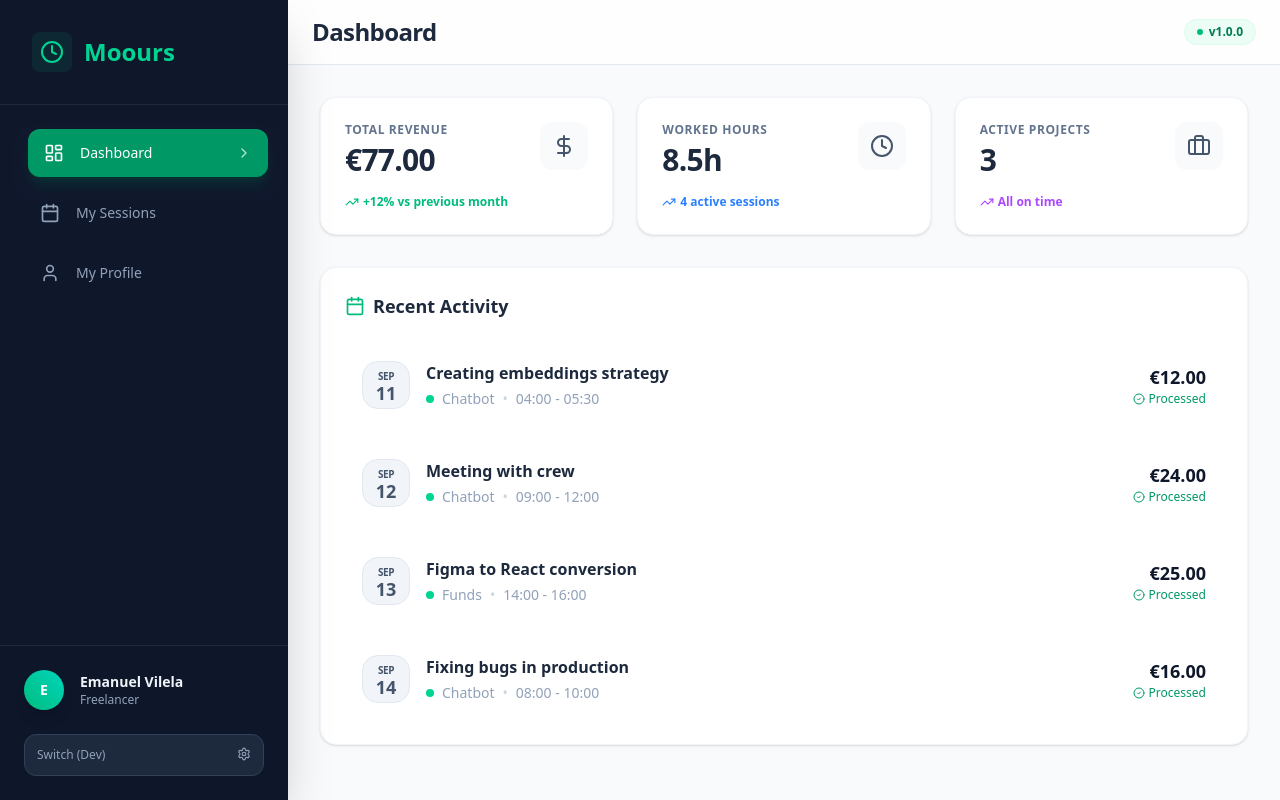
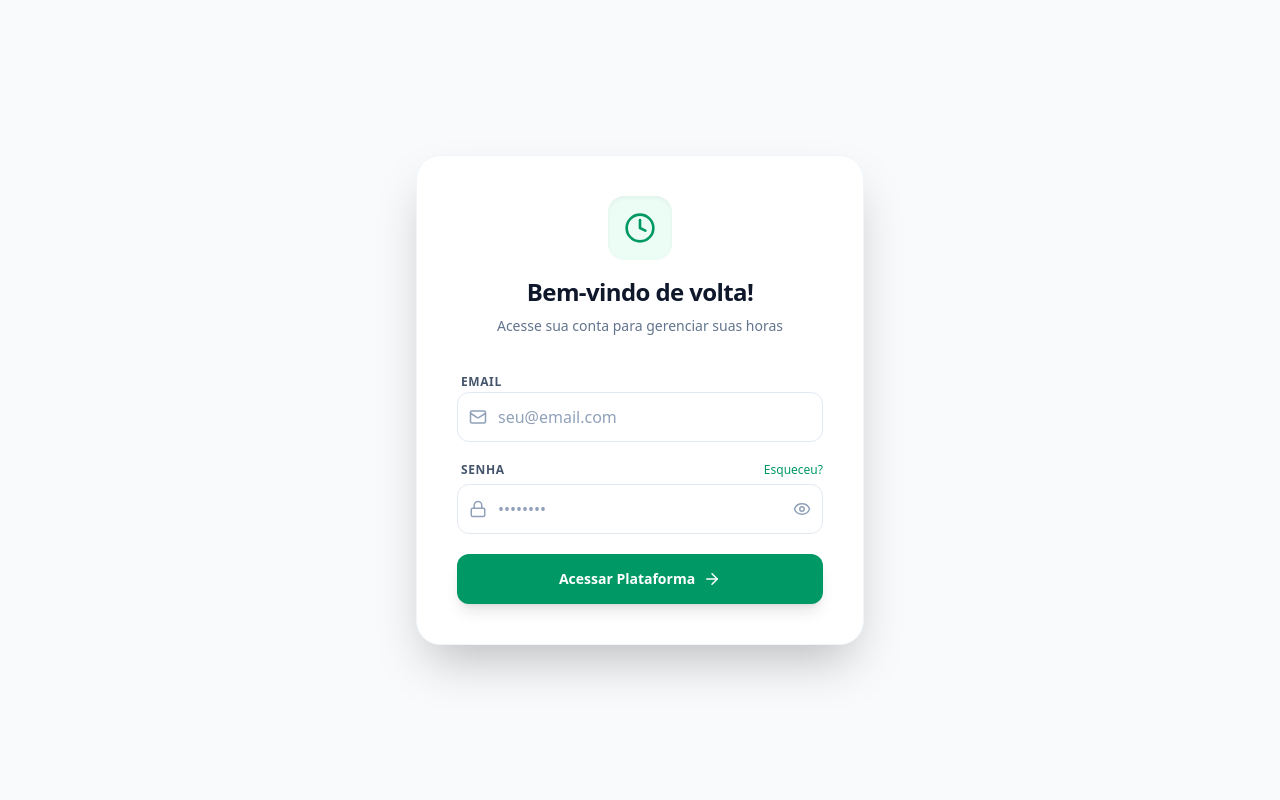
Before and after one commit to emanuelvsz/moours, a React (Vite) app in the folder frontend/: page / in a window 1280 px wide. Built offline with nearby package versions, Linux system fonts and the light colour scheme.

Commit message:
feat: creating login screen

```diff
--- a/frontend/src/App.tsx
+++ b/frontend/src/App.tsx
@@ -1,28 +1,35 @@
 import { useState } from "react";
 import { QueryClient, QueryClientProvider } from "@tanstack/react-query";
-
-import type { UserProfile } from "./core/domain/user-profile";
-
 import Sidebar from "./apps/web/components/side-bar";
 import Header from "./apps/web/components/header";
 import ViewController from "./apps/web/components/view-controller";
 import { createMockedFreelancerUserProfile } from "./infra/in-memory/user-profile/data";
+import { LoginScreen } from "./apps/web/screens/login";
 
 const queryClient = new QueryClient();
 
 export default function App() {
-  const [activeView, setActiveTab] = useState("DASHBOARD");
-  const [currentUser, setCurrentUser] = useState<UserProfile>(
+  const [isAuthenticated, setIsAuthenticated] = useState(false);
+  const [activeView, setActiveView] = useState("DASHBOARD");
+  const [currentUser, setCurrentUser] = useState(
     createMockedFreelancerUserProfile()
   );
   const [isSidebarOpen, setIsSidebarOpen] = useState(false);
+
+  if (!isAuthenticated) {
+    return (
+      <QueryClientProvider client={queryClient}>
+        <LoginScreen onLogin={() => setIsAuthenticated(true)} />
+      </QueryClientProvider>
+    );
+  }
 
   return (
     <QueryClientProvider client={queryClient}>
       <div className="flex h-screen bg-slate-50 font-sans antialiased text-slate-900">
         <Sidebar
           activeTab={activeView}
-          onActiveTab={setActiveTab}
+          onActiveTab={setActiveView}
           user={currentUser}
           onUserChange={setCurrentUser}
           isOpen={isSidebarOpen}
--- /dev/null
+++ b/frontend/src/apps/web/screens/login/index.tsx
@@ -0,0 +1,111 @@
+import { useState } from "react";
+import { Clock, Mail, Lock, Eye, EyeOff, ArrowRight } from "lucide-react";
+
+interface Props {
+  onLogin: () => void;
+}
+
+export const LoginScreen = ({ onLogin }: Props) => {
+  const [email, setEmail] = useState("");
+  const [password, setPassword] = useState("");
+  const [showPassword, setShowPassword] = useState(false);
+  const [isLoading, setIsLoading] = useState(false);
+
+  const handleSubmit = (e: React.FormEvent) => {
+    e.preventDefault();
+    setIsLoading(true);
+    setTimeout(() => {
+      setIsLoading(false);
+      onLogin();
+    }, 1000);
+  };
+
+  return (
+    <div className="flex h-screen w-full items-center justify-center bg-slate-50 p-4">
+      <div className="w-full max-w-md bg-white rounded-3xl shadow-2xl border border-slate-100 overflow-hidden">
+        <div className="p-8 md:p-10">
+          <div className="flex flex-col items-center mb-8">
+            <div className="w-16 h-16 bg-emerald-50 rounded-2xl flex items-center justify-center text-emerald-600 mb-4 shadow-inner">
+              <Clock size={32} />
+            </div>
+            <h1 className="text-2xl font-bold text-slate-900 tracking-tight">
+              Bem-vindo de volta!
+            </h1>
+            <p className="text-slate-500 text-sm mt-2">
+              Acesse sua conta para gerenciar suas horas
+            </p>
+          </div>
+
+          <form onSubmit={handleSubmit} className="space-y-5">
+            <div className="space-y-1.5">
+              <label className="text-xs font-bold text-slate-600 uppercase tracking-wider ml-1">
+                Email
+              </label>
+              <div className="relative">
+                <div className="absolute inset-y-0 left-0 pl-3 flex items-center pointer-events-none text-slate-400">
+                  <Mail size={18} />
+                </div>
+                <input
+                  type="email"
+                  required
+                  value={email}
+                  onChange={(e) => setEmail(e.target.value)}
+                  placeholder="seu@email.com"
+                  className="block w-full pl-10 pr-3 py-3 border border-slate-200 rounded-xl text-slate-900 placeholder-slate-400 focus:outline-none focus:ring-2 focus:ring-emerald-500/20 focus:border-emerald-500 transition-all"
+                />
+              </div>
+            </div>
+
+            <div className="space-y-1.5">
+              <div className="flex justify-between items-center ml-1">
+                <label className="text-xs font-bold text-slate-600 uppercase tracking-wider">
+                  Senha
+                </label>
+                <a
+                  href="#"
+                  className="text-xs font-medium text-emerald-600 hover:text-emerald-700"
+                >
+                  Esqueceu?
+                </a>
+              </div>
+              <div className="relative">
+                <div className="absolute inset-y-0 left-0 pl-3 flex items-center pointer-events-none text-slate-400">
+                  <Lock size={18} />
+                </div>
+                <input
+                  type={showPassword ? "text" : "password"}
+                  required
+                  value={password}
+                  onChange={(e) => setPassword(e.target.value)}
+                  placeholder="••••••••"
+                  className="block w-full pl-10 pr-10 py-3 border border-slate-200 rounded-xl text-slate-900 placeholder-slate-400 focus:outline-none focus:ring-2 focus:ring-emerald-500/20 focus:border-emerald-500 transition-all"
+                />
+                <button
+                  type="button"
+                  onClick={() => setShowPassword(!showPassword)}
+                  className="absolute inset-y-0 right-0 pr-3 flex items-center text-slate-400 hover:text-slate-600"
+                >
+                  {showPassword ? <EyeOff size={18} /> : <Eye size={18} />}
+                </button>
+              </div>
+            </div>
+
+            <button
+              type="submit"
+              disabled={isLoading}
+              className="w-full flex items-center justify-center gap-2 py-3.5 px-4 border border-transparent rounded-xl shadow-lg text-sm font-bold text-white bg-emerald-600 hover:bg-emerald-700 transition-all disabled:opacity-70 disabled:cursor-not-allowed mt-2"
+            >
+              {isLoading ? (
+                "Entrando..."
+              ) : (
+                <>
+                  Acessar Plataforma <ArrowRight size={18} />
+                </>
+              )}
+            </button>
+          </form>
+        </div>
+      </div>
+    </div>
+  );
+};
```
